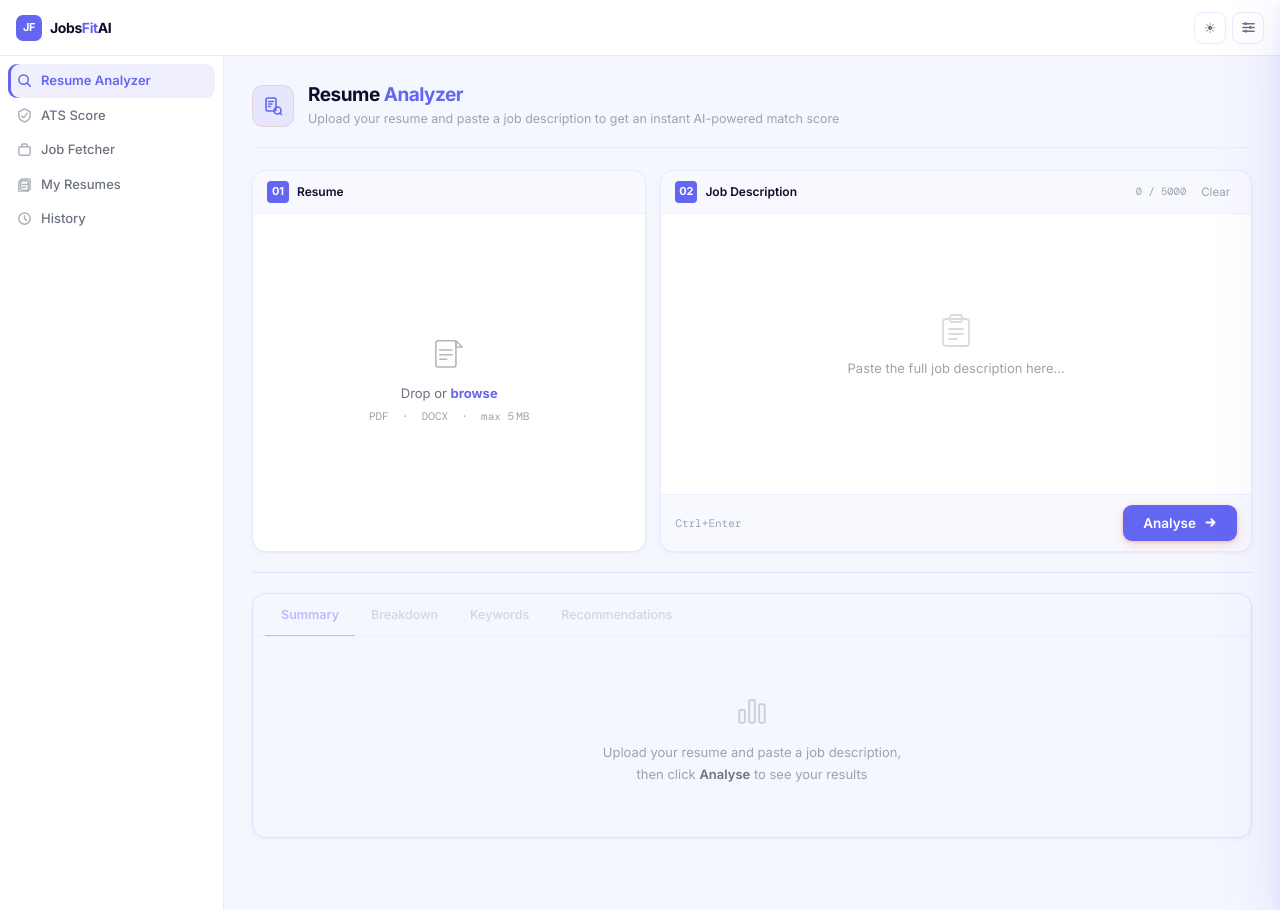
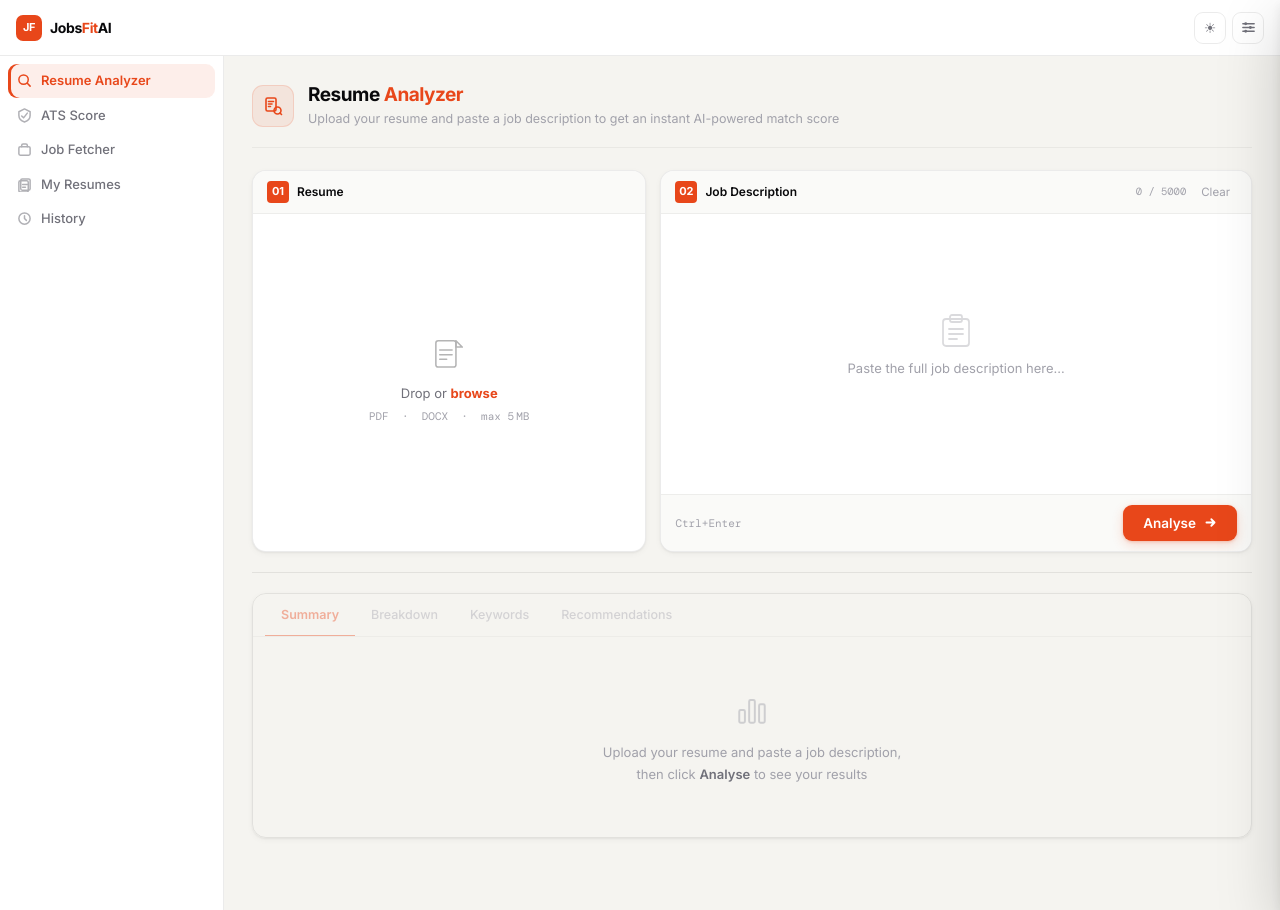
Before and after one commit to harmandeep2993/JobsFitAI, a FastAPI app: page / in a window 1280 px wide. Run offline with FastAPI, Linux system fonts and the light colour scheme; data that the repository does not hold is empty; some libraries are stand-ins or nearby versions.

Commit message:
revert(ui): restore original warm zinc / orange accent color scheme

```diff
--- a/assets/css/theme.css
+++ b/assets/css/theme.css
@@ -1,36 +1,36 @@
 /* === Design tokens === */
 :root {
-  /* Brand -indigo */
-  --accent:   #6366f1;
-  --accent-s: rgba(99,102,241,0.10);
-  --accent-h: #4f46e5;
-  --accent-xl: rgba(99,102,241,0.05);
+  /* Brand */
+  --accent:   #e8471a;
+  --accent-s: rgba(232,71,26,0.09);
+  --accent-h: #cf3d12;
+  --accent-xl: rgba(232,71,26,0.06);
 
-  /* Surfaces -cool blue-white */
-  --bg:     #f5f7ff;
+  /* Surfaces - warm zinc */
+  --bg:     #f5f4f0;
   --bg-r:   #ffffff;
-  --bg-c:   #f8f9ff;
-  --bg-hov: rgba(99,102,241,0.06);
+  --bg-c:   #fafaf8;
+  --bg-hov: rgba(9,9,11,0.034);
 
-  /* Borders -indigo-tinted */
-  --bd:   rgba(99,102,241,0.14);
-  --bd-s: rgba(99,102,241,0.08);
+  /* Borders - zinc */
+  --bd:   rgba(9,9,11,0.08);
+  --bd-s: rgba(9,9,11,0.05);
 
   /* Text */
-  --t1: #0f0c29;   /* deep indigo-black */
-  --t2: #6b7280;   /* gray-500 */
-  --t3: #9ca3af;   /* gray-400 */
+  --t1: #09090b;   /* zinc-950 */
+  --t2: #71717a;   /* zinc-500 */
+  --t3: #a1a1aa;   /* zinc-400 */
 
-  /* Score palette */
+  /* Score palette - vivid & distinct */
   --green:    #10b981;   /* emerald-500  - Excellent */
   --green-bg: #ecfdf5;
   --green-bd: rgba(16,185,129,0.22);
   --green-glow: rgba(16,185,129,0.15);
 
-  --blue:    #8b5cf6;    /* violet-500   - Good (distinct from indigo accent) */
-  --blue-bg: #f5f3ff;
-  --blue-bd: rgba(139,92,246,0.22);
-  --blue-glow: rgba(139,92,246,0.15);
+  --blue:    #6366f1;    /* indigo-500   - Good */
+  --blue-bg: #eef2ff;
+  --blue-bd: rgba(99,102,241,0.22);
+  --blue-glow: rgba(99,102,241,0.15);
 
   --amber:    #f59e0b;   /* amber-500    - Partial */
   --amber-bg: #fffbeb;
@@ -42,11 +42,11 @@
   --red-bd: rgba(244,63,94,0.22);
   --red-glow: rgba(244,63,94,0.15);
 
-  /* Shadows -indigo-tinted */
-  --sha:   0 1px 3px rgba(99,102,241,0.08), 0 8px 28px rgba(99,102,241,0.07);
-  --sha-s: 0 1px 2px rgba(99,102,241,0.06), 0 2px 6px rgba(99,102,241,0.04);
-  --sha-m: 0 8px 40px rgba(99,102,241,0.13), 0 2px 8px rgba(99,102,241,0.07);
-  --sha-lg:0 20px 60px rgba(99,102,241,0.17), 0 4px 12px rgba(99,102,241,0.09);
+  /* Shadows */
+  --sha:   0 1px 3px rgba(9,9,11,0.07), 0 8px 28px rgba(9,9,11,0.07);
+  --sha-s: 0 1px 2px rgba(9,9,11,0.05), 0 2px 6px rgba(9,9,11,0.04);
+  --sha-m: 0 8px 40px rgba(9,9,11,0.14), 0 2px 8px rgba(9,9,11,0.07);
+  --sha-lg:0 20px 60px rgba(9,9,11,0.18), 0 4px 12px rgba(9,9,11,0.08);
 
   /* Layout */
   --sidebar-w: 224px;
```
Also changed, not shown: other parts of assets/css/theme.css (+13 -18 lines).
